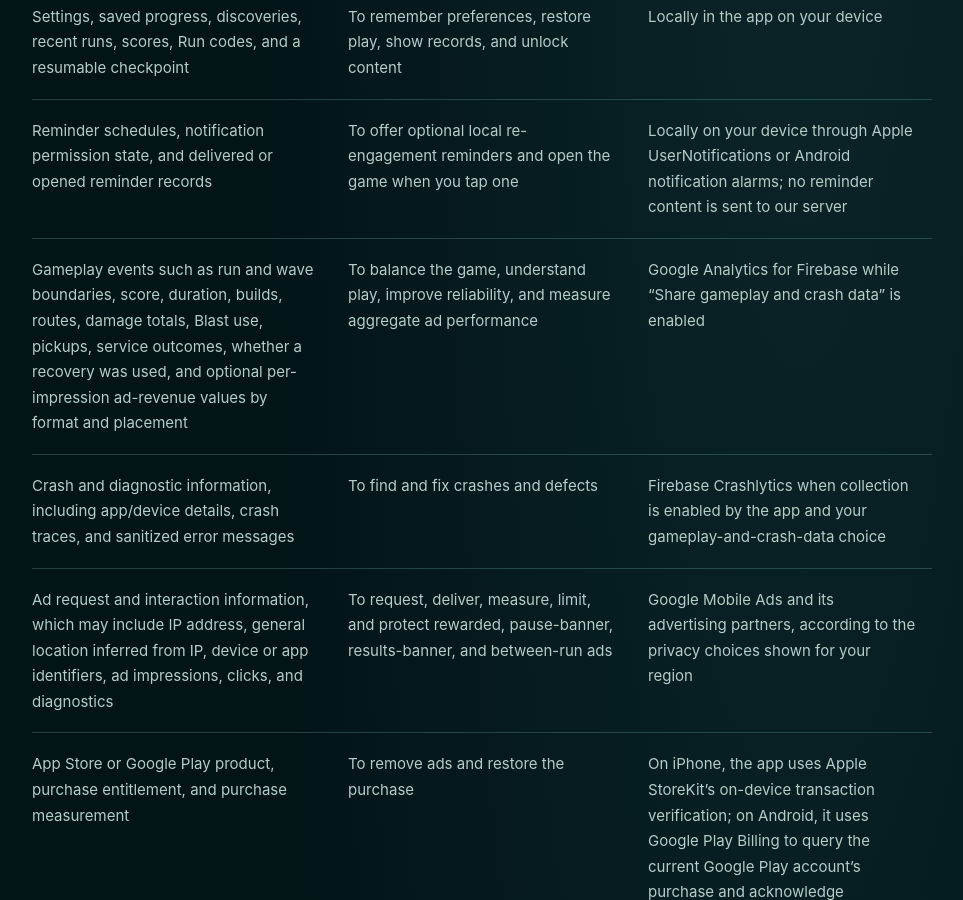
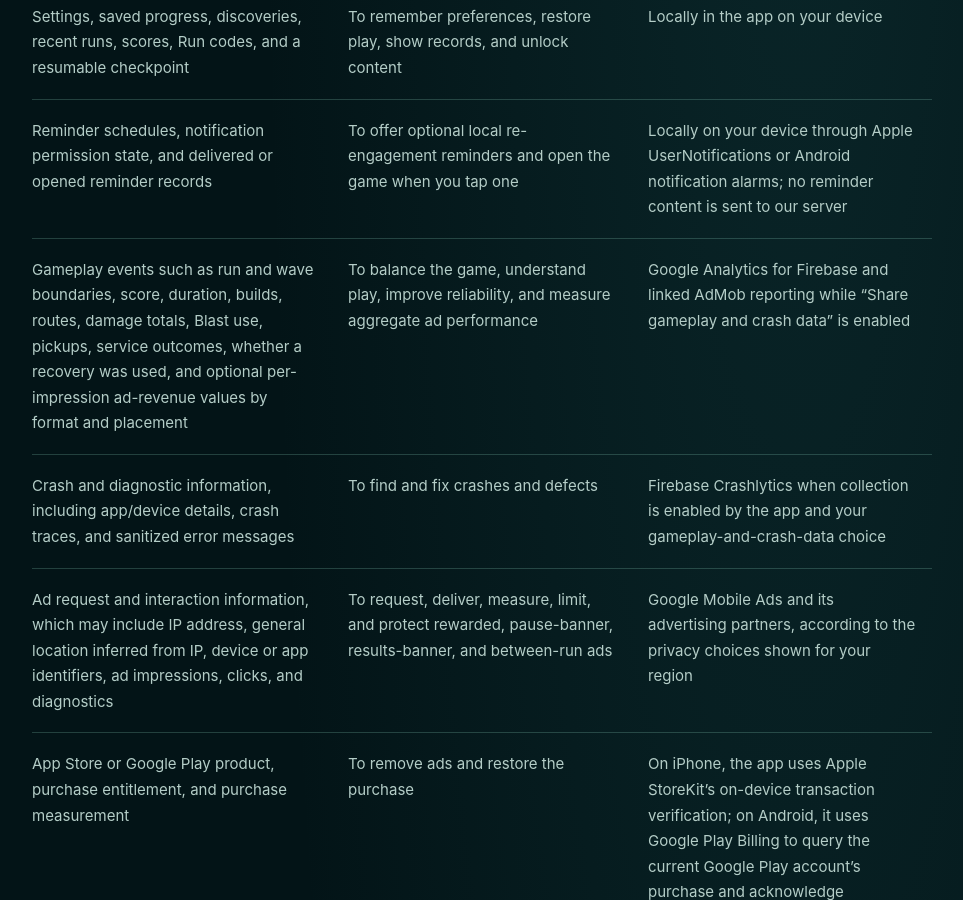
Before and after one commit to pgtgrly/pgtgrly.github.io, a Jekyll site: the page afterarc/afterarc-privacy.html, which Jekyll copies as it is, in a window 1280 px wide and 900 px high, scrolled down 666 px. Shown: the whole window, without its empty margins (158-1121 px from the left). Built offline with Jekyll 4.4.1, drawn with Linux system fonts in a browser that asks for light colours.

Commit message:
Clarify linked AdMob analytics reporting

```diff
--- a/afterarc/afterarc-privacy.html
+++ b/afterarc/afterarc-privacy.html
@@ -31,7 +31,7 @@
         <tbody>
           <tr><td data-label="Data">Settings, saved progress, discoveries, recent runs, scores, Run codes, and a resumable checkpoint</td><td data-label="Why">To remember preferences, restore play, show records, and unlock content</td><td data-label="Where">Locally in the app on your device</td></tr>
           <tr><td data-label="Data">Reminder schedules, notification permission state, and delivered or opened reminder records</td><td data-label="Why">To offer optional local re-engagement reminders and open the game when you tap one</td><td data-label="Where">Locally on your device through Apple UserNotifications or Android notification alarms; no reminder content is sent to our server</td></tr>
-          <tr><td data-label="Data">Gameplay events such as run and wave boundaries, score, duration, builds, routes, damage totals, Blast use, pickups, service outcomes, whether a recovery was used, and optional per-impression ad-revenue values by format and placement</td><td data-label="Why">To balance the game, understand play, improve reliability, and measure aggregate ad performance</td><td data-label="Where">Google Analytics for Firebase while “Share gameplay and crash data” is enabled</td></tr>
+          <tr><td data-label="Data">Gameplay events such as run and wave boundaries, score, duration, builds, routes, damage totals, Blast use, pickups, service outcomes, whether a recovery was used, and optional per-impression ad-revenue values by format and placement</td><td data-label="Why">To balance the game, understand play, improve reliability, and measure aggregate ad performance</td><td data-label="Where">Google Analytics for Firebase and linked AdMob reporting while “Share gameplay and crash data” is enabled</td></tr>
           <tr><td data-label="Data">Crash and diagnostic information, including app/device details, crash traces, and sanitized error messages</td><td data-label="Why">To find and fix crashes and defects</td><td data-label="Where">Firebase Crashlytics when collection is enabled by the app and your gameplay-and-crash-data choice</td></tr>
           <tr><td data-label="Data">Ad request and interaction information, which may include IP address, general location inferred from IP, device or app identifiers, ad impressions, clicks, and diagnostics</td><td data-label="Why">To request, deliver, measure, limit, and protect rewarded, pause-banner, results-banner, and between-run ads</td><td data-label="Where">Google Mobile Ads and its advertising partners, according to the privacy choices shown for your region</td></tr>
           <tr><td data-label="Data">App Store or Google Play product, purchase entitlement, and purchase measurement</td><td data-label="Why">To remove ads and restore the purchase</td><td data-label="Where">On iPhone, the app uses Apple StoreKit’s on-device transaction verification; on Android, it uses Google Play Billing to query the current Google Play account’s purchase and acknowledge completed non-consumable purchases on-device. When gameplay data sharing is enabled, Firebase receives a purchase measurement event containing value and currency; the app has no purchase-verification server. Payment-card and banking details stay with Apple or Google Play</td></tr>
```
